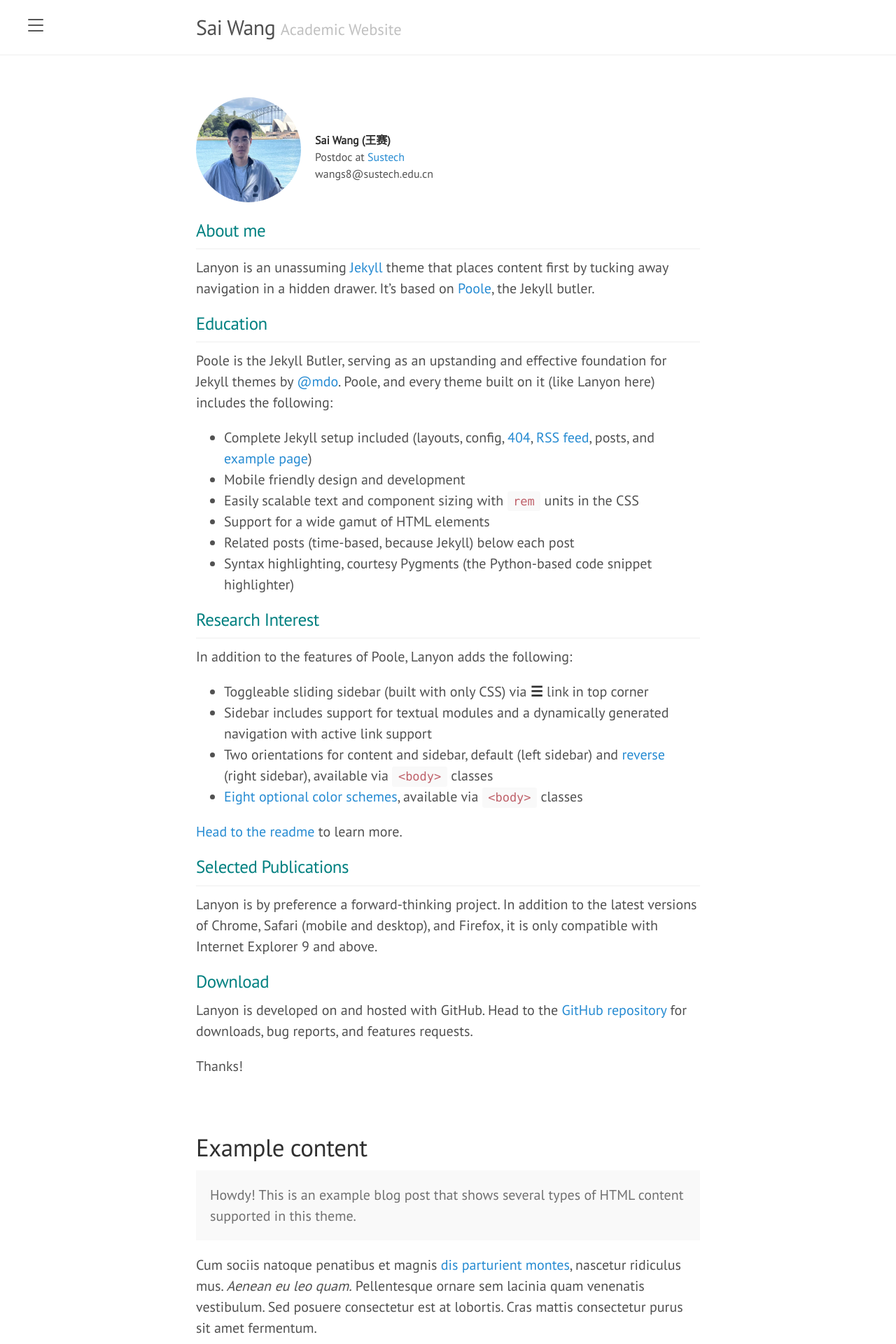
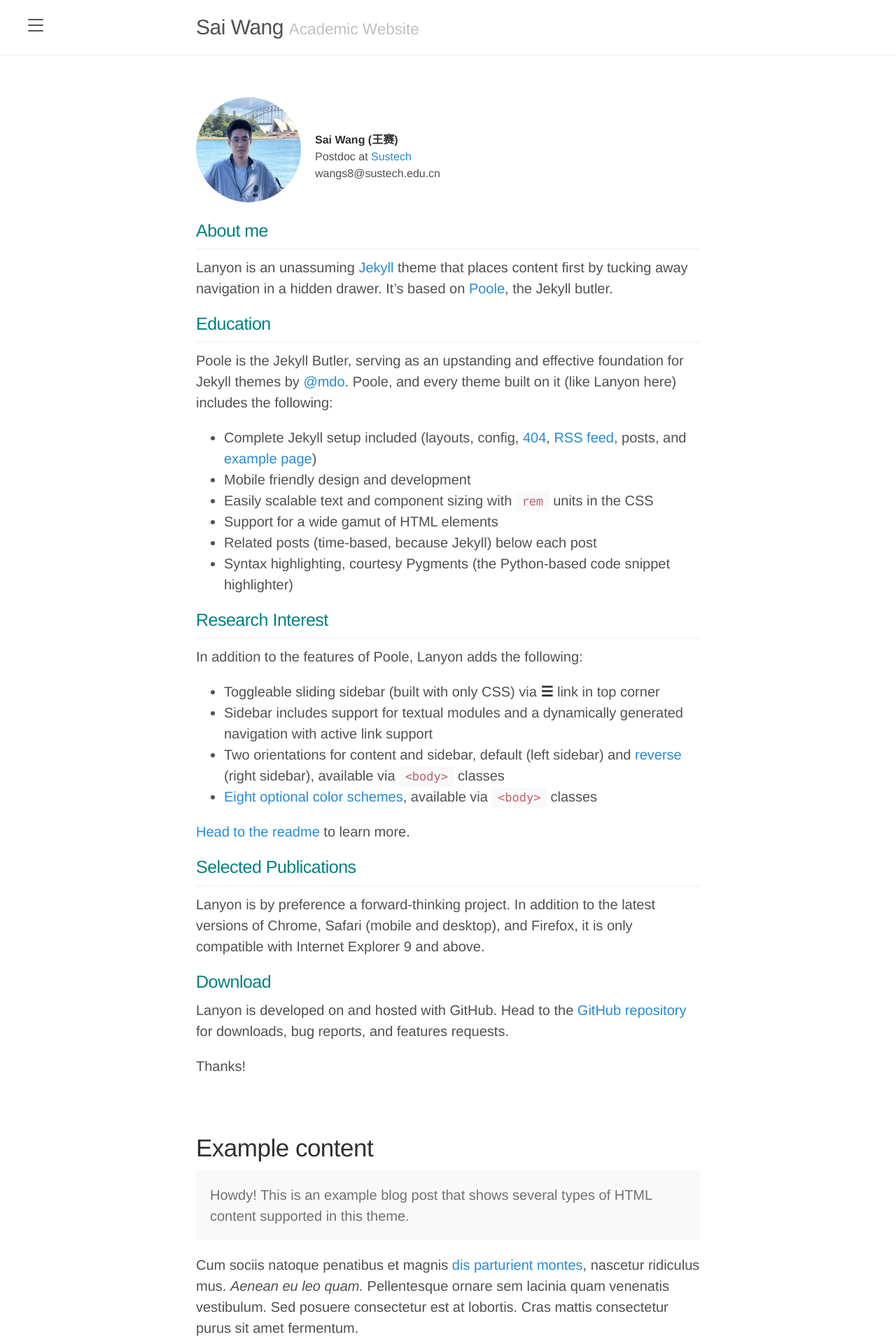
Before and after one commit to Alxendweb/alxendweb.github.io, a Jekyll site: the page built from index.html, in a window 1280 px wide. Shown: the top 1920 px of the page at 70% size. Built offline with Jekyll 4.4.1, drawn with Linux system fonts in a browser that asks for light colours; the list of posts is cut into pages by our own code.

Commit message:
Update lanyon.css

```diff
--- a/public/css/lanyon.css
+++ b/public/css/lanyon.css
@@ -41,11 +41,11 @@ body {
 }
 
 html {
-  font-family:  PT Sans, Arial, sans-serif;
+  font-family: Helvetica, PT Sans, Arial, sans-serif;
 }
 
 h1, h2, h3, h4, h5, h6 {
-  font-family: PT Sans, Arial, sans-serif，"Helvetica", ;
+  font-family: Helvetica, PT Sans, Arial, sans-serif;
   font-weight: 400;
   color: #008080;
   letter-spacing: -.025rem;
```
